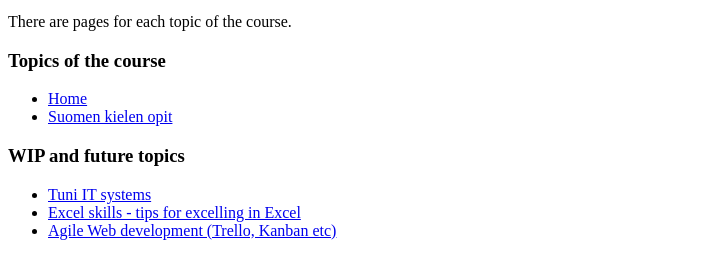
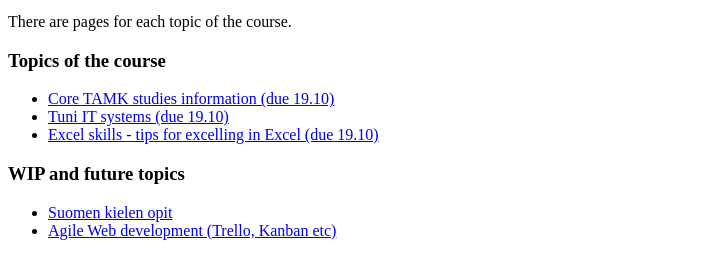
Before and after one commit to TripleAStackDev/orient26, a plain HTML site: page index.html in a window 1280 px wide. Shown: the part 101-380 px from the top of the page, without its empty margins (0-721 px from the left). Drawn offline with Linux system fonts and the light colour scheme.

Commit message:
Changes made to html structure

```diff
--- a/index.html
+++ b/index.html
@@ -14,14 +14,14 @@
 
     <h3>Topics of the course</h3>
     <ul>
-      <li><a href="index.html">Home</a></li>
-      <li><a href="suomi.html">Suomen kielen opit</a></li>
+      <li><a href="study.html">Core TAMK studies information (due 19.10)</a></li>
+      <li><a href="it.html">Tuni IT systems (due 19.10)</a></li>
+      <li><a href="excel.html">Excel skills - tips for excelling in Excel (due 19.10)</a></li>
     </ul>
 
     <h3>WIP and future topics</h3>
     <ul>
-      <li><a href="tuni-it.html">Tuni IT systems</a></li>
-      <li><a href="excel.html">Excel skills - tips for excelling in Excel</a></li>
+      <li><a href="suomi.html">Suomen kielen opit</a></li>
       <li><a href="agile.html">Agile Web development (Trello, Kanban etc)</a></li>
     </ul>
   </body>
```
